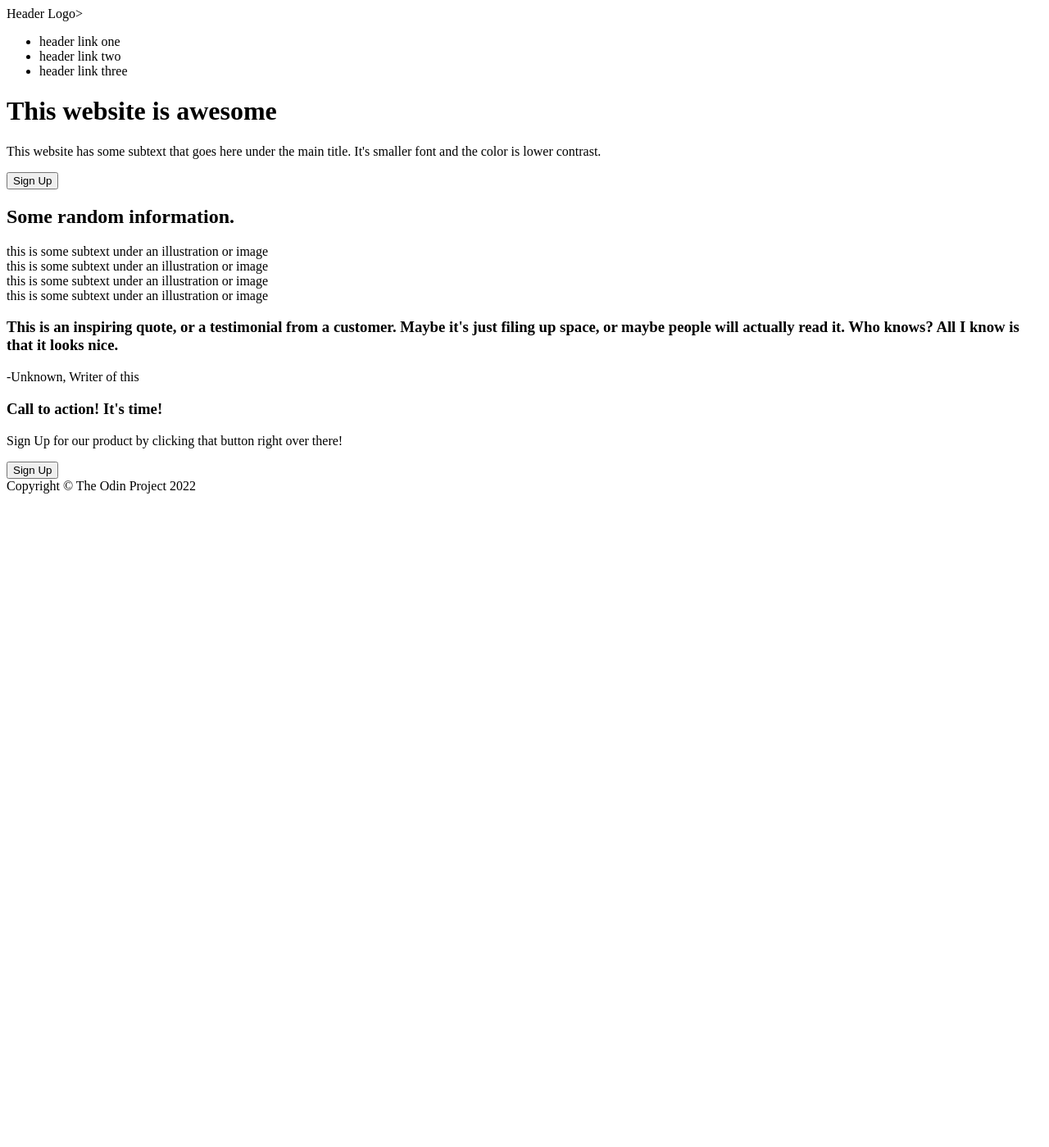
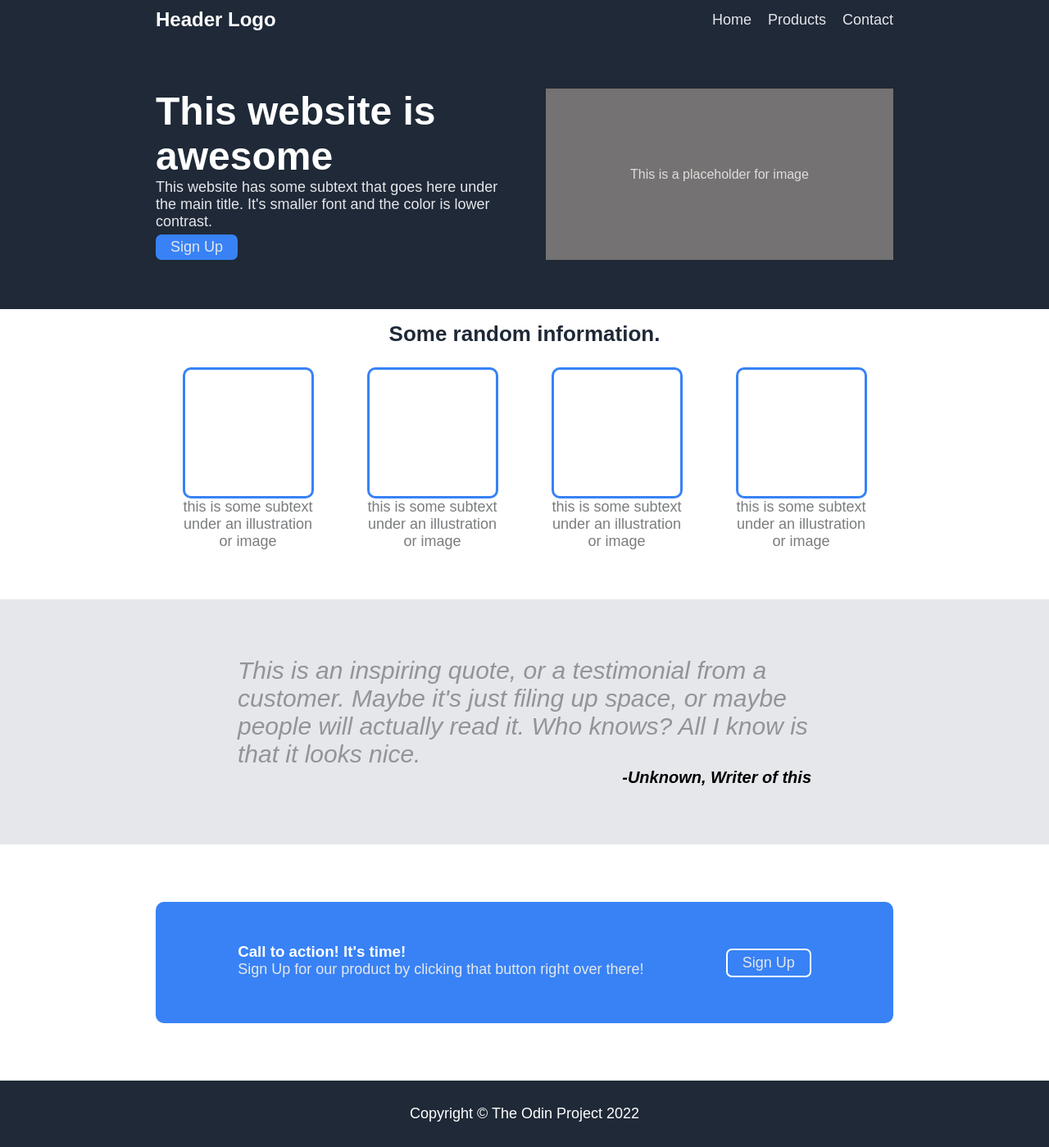
Before and after one commit to JirkaVicha/homepage, a plain HTML site: page index.html in a window 1280 px wide. Shown: the whole page at 82% size. Before the commit the page ends 800 px from the top, so only its background shows below. Drawn offline with Linux system fonts and the light colour scheme.

Commit message:
Update index.html and style.css

```diff
--- a/index.html
+++ b/index.html
@@ -8,54 +8,77 @@
     <title>Home Page Project</title>
 </head>
 <body>
+    <nav class="navbar">
         <div class="container">
-        <div class="header">
-            <div class="logo">Header Logo></div>
-            <div class="menu">
+            <div class="logo">Header Logo</div>
+            <ul class="nav">
             <ul>
-                    <li>header link one</li>
-                    <li>header link two</li>
-                    <li>header link three</li>
+                <li><a href="#">Home</a></li>
+                <li><a href="#">Products</a></li>
+                <li><a href="#">Contact</a></li>
             </ul>
         </div>
-        </div>
+    </nav>
 
-        <div class="header-content">
+    <header class="header">
+        <div class="container">
+            <div>
                 <h1>This website is awesome</h1>
                 <p>This website has some subtext that goes here under the main title.
                 It's smaller font and the color is lower contrast.
                 </p>
-            <button>Sign Up</button>
+                <button><a href="#">Sign Up</a></button>
+            </div>
                 <!-- <img src="#" alt="image"> -->
-            <div class="image-placeholder"></div>
+            <div class="image-placeholder">This is a placeholder for image</div>
         </div>
+    </header>
+            <h4>Some random information.</h4>
+    <section class="boxes">
+        <div class="container">
+        <div class="item">
+            <div class="box"></div>
+            <div class="text">this is some subtext under an illustration or image</div>
+         </div>
+         <div class="item">
+            <div class="box"></div>
+            <div class="text">this is some subtext under an illustration or image</div>
+         </div>
+         <div class="item">
+            <div class="box"></div>
+            <div class="text">this is some subtext under an illustration or image</div>
+         </div>
+         <div class="item">
+            <div class="box"></div>
+            <div class="text">this is some subtext under an illustration or image</div>
+         </div>
+        </div>
+    </section>
 
-        <div class="gallery-items">
-            <h2>Some random information.</h2>
-            <div class="items-1">this is some subtext under an illustration or image</div>
-            <div class="items-2">this is some subtext under an illustration or image</div>
-            <div class="items-3">this is some subtext under an illustration or image</div>
-            <div class="items-4">this is some subtext under an illustration or image</div>
+    <section class="quote">
+        <div class="container">
+        This is an inspiring quote, or a testimonial from a customer.
+        Maybe it's just filing up space, or maybe people will actually
+        read it. Who knows? All I know is that it looks nice.
+        <span class="writer">-Unknown, Writer of this</span>
         </div>
+    </section>
 
-        <div class="quote">
-            <h3>This is an inspiring quote, or a testimonial from a customer.
-            Maybe it's just filing up space, or maybe people will actually
-            read it. Who knows? All I know is that it looks nice.</h3>
-            <p>-Unknown, Writer of this</p>
-        </div>
-
-        <div class="bottom-part">
+    <section class="bottom">
+        <div class="container">
+        <div>
         <h3>Call to action! It's time!</h3>
         <p>Sign Up for our product by clicking that button right over there!</p>
-            <button>Sign Up</button>
         </div>
+        <div><button><a href="#">Sign Up</a></button></div>
+        </div>
+    </section>
 
-        <div class="footer">
+    <footer class="footer">
+        <div class="container">
             Copyright © The Odin Project 2022
         </div>
-
-    </div>
+    </footer>
 
 </body>
 </html>
--- a/style.css
+++ b/style.css
@@ -0,0 +1,177 @@
+* {
+    box-sizing: border-box;
+    margin: 0;
+    padding: 0;
+}
+
+body {
+    font-family:Arial, Helvetica, sans-serif;
+}
+
+.container {
+    max-width: 900px;
+    margin: 0 auto;
+}
+
+.navbar {
+    background: #1f2937;
+}
+
+.navbar .container {
+    display: flex;
+    justify-content: space-between;
+    align-items: center;
+    padding: 10px 0 70px;
+}
+
+.logo {
+    color: #fff;
+    font-size: 24px;
+    font-weight: bold;
+}
+
+
+ul {
+    list-style-type: none;
+    margin: 0;
+    display: flex;
+    gap: 20px;
+}
+
+a {
+    text-decoration: none;
+    color: #e5e7eb;
+    font-size: 18px;
+}
+
+.header {
+    background: #1f2937;
+    padding-bottom: 60px;
+}
+
+.header .container {
+    display: flex;
+    justify-content: space-between;
+}
+
+.image-placeholder {
+    margin-left: 50px;
+    background: rgb(116, 114, 114);
+    width: 100%;
+    color: rgb(227, 220, 220);
+    display: flex;
+    justify-content: center;
+    align-items: center;
+}
+
+h1 {
+    color: #fff;
+    font-size: 48px;
+    margin: 0;
+    padding: 0 30px 0 0;
+}
+
+p {
+    margin: 0 0 5px;
+    padding: 0;
+    color: #e5e7eb;
+    font-size: 18px;
+}
+
+button {
+    background: #3882f6;
+    color: #fff;
+    border-radius: 7px;
+    border-style: none;
+    padding: 5px 18px;
+}
+
+h4 {
+    text-align: center;
+    color: #1f2937;
+    font-size: 26px;
+    font-weight: bold;
+    margin: 15px 0;
+}
+
+.boxes .container {
+    padding: 10px 0 60px 0;
+    display: flex;
+    justify-content: space-around;
+}
+
+.item {
+    display: flex;
+    flex-direction: column;
+    align-items: center;
+    text-align: center;
+    color: #7a7c7e;
+    font-size: 18px;
+    max-width: 160px;
+}
+
+.box {
+    border: 3px solid #3882f6;
+    height: 160px;
+    width: 160px;
+    border-radius: 10px;
+}
+
+.quote {
+    background: #e5e7eb;
+    color: #929498;
+    font-size: 30px;
+    font-style: italic;
+    display: flex;
+    justify-content: center;
+    align-items: center;
+}
+
+.quote .container {
+    margin: 70px;
+    padding: 0 100px;
+}
+
+.writer {
+    color: black;
+    font-size: 20px;
+    font-weight: bold;
+    display: flex;
+    justify-content: flex-end;
+}
+
+.bottom .container {
+    margin: 70px auto;
+    padding: 50px;
+    display: flex;
+    justify-content: space-around;
+    align-items: center;
+    background: #3882F6;
+    border-radius: 10px;
+    color: white;
+}
+
+.bottom button {
+    border: 2px solid white;
+}
+
+.footer {
+   background: #1f2937;
+}
+
+.footer .container {
+    padding: 30px;
+    font-size: 18px;
+    color: white;
+    display: flex;
+    justify-content: center;
+    align-items: center;
+}
+
+@media(max-width: 768px) {
+    .boxes .container {
+        flex-direction: column;
+        padding: 20px;
+        text-align: center;
+    }
+}
```
Lines whose indentation alone changed are shown as unchanged.
